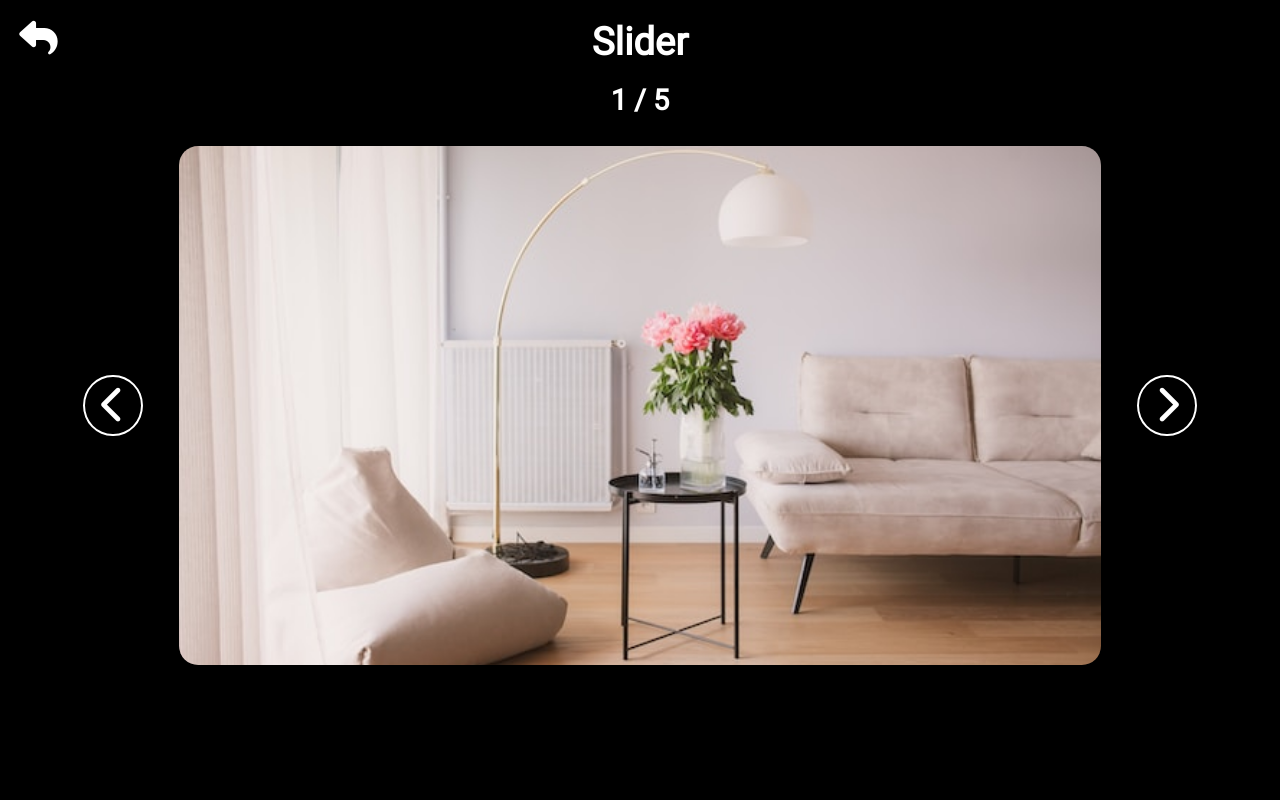
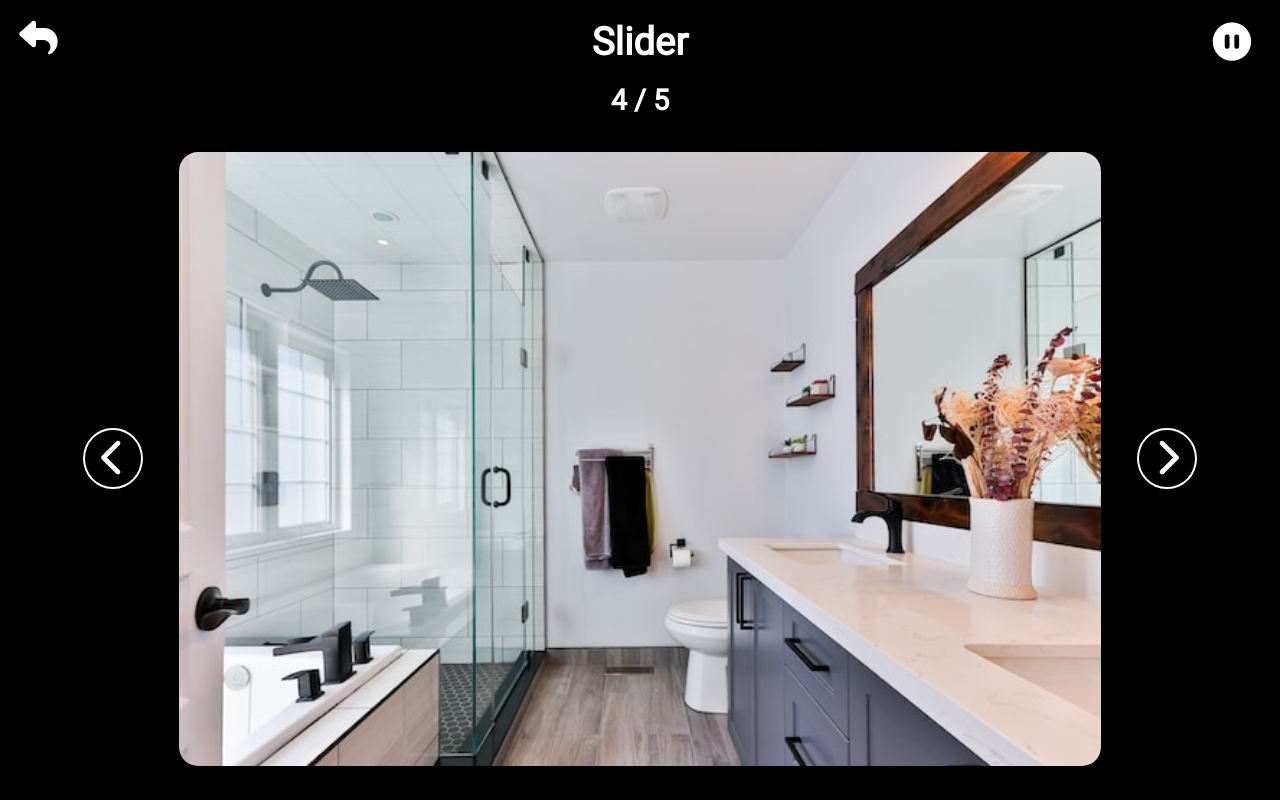
Before and after one commit to toops61/new_react_projects, a React (Vite) app: page /#/slider in a window 1280 px wide. Built offline with nearby package versions, Linux system fonts and the light colour scheme.

Commit message:
slider finish

```diff
--- a/src/pages/Slider.tsx
+++ b/src/pages/Slider.tsx
@@ -7,10 +7,12 @@ export default function Slider() {
   const [centerIndex, setCenterIndex] = useState(0);
   const [picturesObjectsArray, setPicturesObjectsArray] = useState<string[]>([]);
   const [slideShow, setSlideShow] = useState(false);
+  const [playRotation, setPlayRotation] = useState(false);
 
   const picturesRef = useRef<HTMLDivElement>(null);
 
   const movePictures = (way:string) => {
+    setPlayRotation(false);
     if (picturesRef?.current?.className === 'pictures-container') {
       picturesRef.current.classList.add(`${way}-anim`);
       const lastIndex = photosArray.length-1;
@@ -54,6 +56,7 @@ export default function Slider() {
         }
         setPicturesObjectsArray(tempArray);
         setSlideShow(tempArray.length > 1 ? true : false);
+        tempArray.length > 1  && setPlayRotation(true);
       }
     }, [photosArray])
 
@@ -66,8 +69,40 @@ export default function Slider() {
     }
   }, []);
 
+  //play rotation interval
+  useEffect(() => {
+    let rotateInterval = 0;
+    if (playRotation === true) {
+      !rotateInterval && (rotateInterval = setInterval(() => {
+        setCenterIndex(centerIndex => {
+          const newIndex = centerIndex < (photosArray.length-1) ? (centerIndex+1) : 0;
+          picturesRef?.current?.classList.add(`right-anim`);
+          setTimeout(() => {
+            setPicturesObjectsArray(picturesObjectsArray => {
+              const tempArray = [...picturesObjectsArray];
+              tempArray.shift();
+              tempArray.push(photosArray[newIndex < photosArray.length-1 ? (newIndex+1) : 0]);
+              return tempArray;
+            });
+          }, 1200);
+          return newIndex;
+        });
+      }, 3000));
+    } else {
+      clearInterval(rotateInterval);
+      rotateInterval = 0;
+    }
+
+    return () => {
+      rotateInterval = 0;
+      clearInterval(rotateInterval);
+    }
+  }, [playRotation])
+
+
   return (
     <main className="slider-page">
+      {photosArray.length > 1 ? <button className={"play-pause" + (playRotation ? " pause" : "")} onClick={() => setPlayRotation(!playRotation)}></button> : <></>}
       <div className="back-home">
         <Link to='/'></Link>
       </div>
--- a/src/styles/sass/components/_buttons.scss
+++ b/src/styles/sass/components/_buttons.scss
@@ -23,7 +23,7 @@ button {
 .slider-page .arrow {
     cursor: pointer;
     z-index: 5;
-    background-color: transparent;
+    background-color: black;
     border: solid .15em;
     @include flexCenter;
     padding: .5em .7em;
@@ -37,4 +37,9 @@ button {
         @include icon('\f053',2em);
     }
     margin: 0 1.5vw;
+    //transition: opacity .4s;
+    &:hover {
+        //opacity: .7;
+        background-color: #474747;
+    }
 }
--- a/src/styles/sass/pages/_slider.scss
+++ b/src/styles/sass/pages/_slider.scss
@@ -1,8 +1,23 @@
 .slider-page {
     width: 100%;
-    min-height: 100%;
+    height: 100%;
     background-color: black;
     color: white;
+    .play-pause {
+        background-color: transparent;
+        color: white;
+        border: none;
+        cursor: pointer;
+        position: absolute;
+        top: 1em;
+        right: 1em;
+        &::before {
+            @include icon('\f144',2em);
+        }
+        &.pause::before {
+            @include icon('\f28b',2em);
+        }
+    }
     h1 {
         margin: .5em 0;
         font-size: 2em;
@@ -17,12 +32,14 @@
         align-items: center;
         justify-content: space-between;
         width: 90%;
-        height: 30em;
+        //height: 30em;
+        flex: 1;
         overflow: hidden;
     }
     .top-section {
-        width: 80%;
+        //width: 80%;
         height: 90%;
+        aspect-ratio: 3/2;
         display: flex;
         align-items: center;
         overflow: hidden;
@@ -61,4 +78,11 @@
     .right-anim {
         animation: anim-right 1200ms forwards;
     }
+    @include portrait-version {
+        .top-section {
+            position: absolute;
+            width: 100%;
+            height: auto;
+        }
+    }
 }
```
Also changed, not shown: src/styles/sass/utils/_mixins.scss (+0 -10 lines), src/styles/style.css, 1 other file (tests, documents, lock files or other folders).
